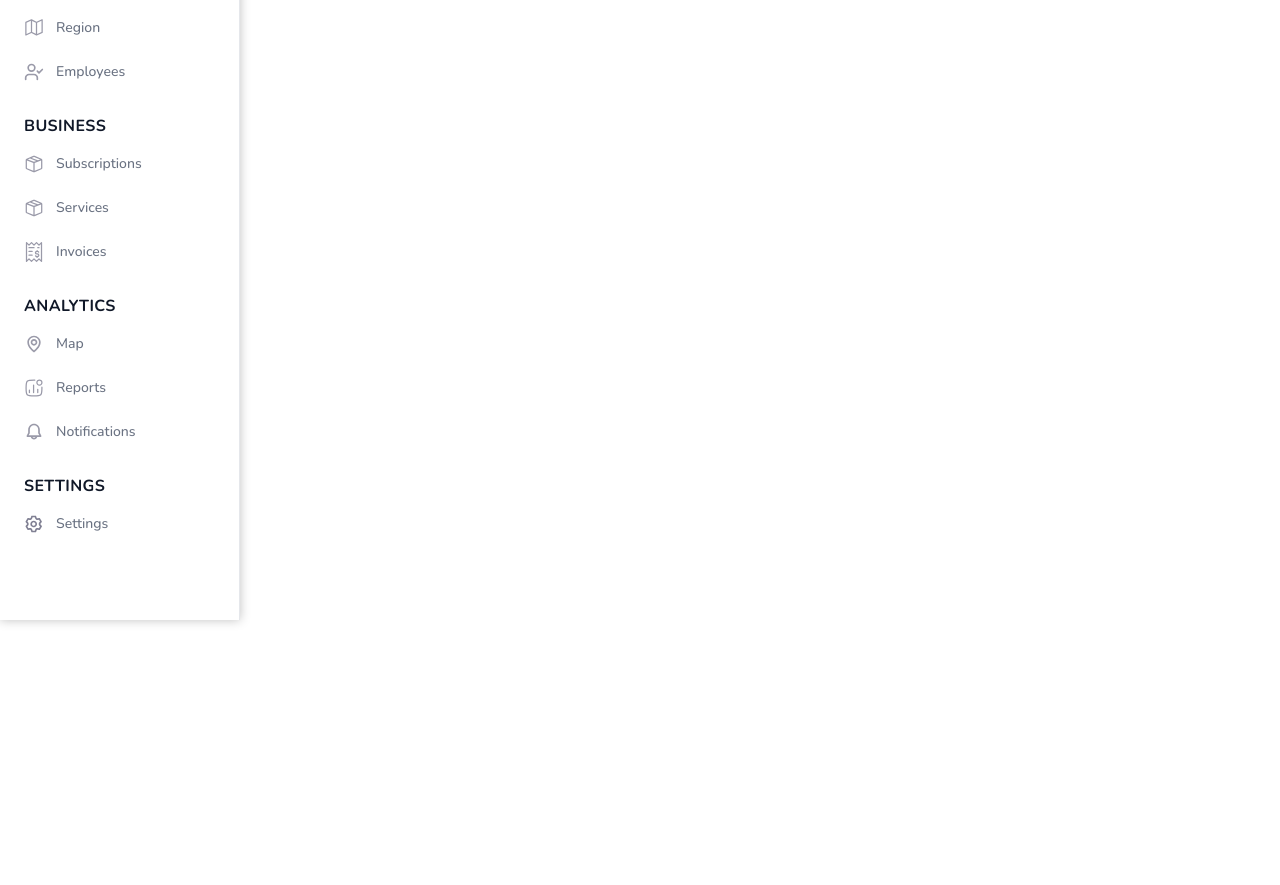
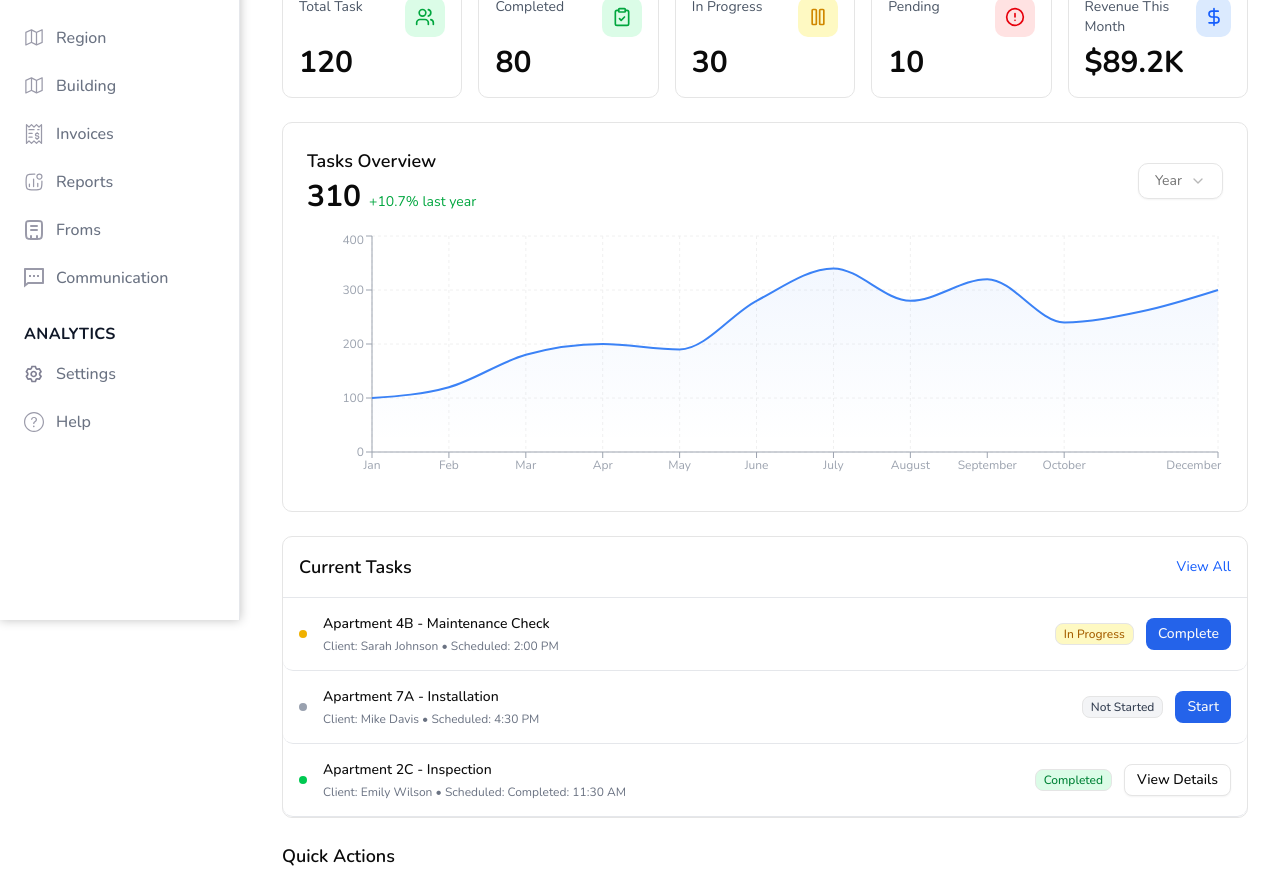
Before and after one commit to Alamin10231/CleanupSoftware, a React (Vite) app: page /employee-dashboard in a window 1280 px wide. Shown: the part 180-1065 px from the top of the page. Before the commit the page ends 800 px from the top, so only its background shows below. Built offline with nearby package versions, Linux system fonts and the light colour scheme.

Commit message:
feat: EmployeeDashboard with stats, tasks, and quick actions

```diff
--- a/src/Components/Sidebar.tsx
+++ b/src/Components/Sidebar.tsx
@@ -3,7 +3,7 @@ import { NavLink } from "react-router-dom";
 import { assets } from "../assets/assets";
 
 const Sidebar: React.FC = () => {
-  const role = "admin";
+  const role = "employee";
   const admin = [
     {
       heading: null,
--- a/src/Page/employee-dashboard/EmployeeDashboard.tsx
+++ b/src/Page/employee-dashboard/EmployeeDashboard.tsx
@@ -1,8 +1,235 @@
+import React, { useState } from 'react';
+import { Users, ClipboardCheck, Pause, AlertCircle, DollarSign, Share2, FileText, Building2, MessageSquare, ChevronDown } from 'lucide-react';
+import { LineChart, Line, XAxis, YAxis, CartesianGrid, Tooltip, ResponsiveContainer, Area, AreaChart } from 'recharts';
+import { Badge } from '@/Components/ui/badge';
+import { Button } from '@/Components/ui/button';
+import { Select, SelectContent, SelectItem, SelectTrigger, SelectValue } from '@/Components/ui/select';
 
 const EmployeeDashboard = () => {
+  const [selectedYear, setSelectedYear] = useState('Year');
+
+  const stats = [
+    { label: 'Total Task', value: '120', icon: Users, bgColor: 'bg-green-100', iconColor: 'text-green-600' },
+    { label: 'Completed', value: '80', icon: ClipboardCheck, bgColor: 'bg-green-100', iconColor: 'text-green-600' },
+    { label: 'In Progress', value: '30', icon: Pause, bgColor: 'bg-yellow-100', iconColor: 'text-yellow-600' },
+    { label: 'Pending', value: '10', icon: AlertCircle, bgColor: 'bg-red-100', iconColor: 'text-red-600' },
+    { label: 'Revenue This Month', value: '$89.2K', icon: DollarSign, bgColor: 'bg-blue-100', iconColor: 'text-blue-600' }
+  ];
+
+  const currentTasks = [
+    {
+      id: 1,
+      title: 'Apartment 4B - Maintenance Check',
+      client: 'Sarah Johnson',
+      scheduled: '2:00 PM',
+      status: 'In Progress',
+      statusColor: 'bg-yellow-100 text-yellow-700',
+      dotColor: 'bg-yellow-500',
+      action: 'Complete'
+    },
+    {
+      id: 2,
+      title: 'Apartment 7A - Installation',
+      client: 'Mike Davis',
+      scheduled: '4:30 PM',
+      status: 'Not Started',
+      statusColor: 'bg-gray-100 text-gray-700',
+      dotColor: 'bg-gray-400',
+      action: 'Start'
+    },
+    {
+      id: 3,
+      title: 'Apartment 2C - Inspection',
+      client: 'Emily Wilson',
+      scheduled: 'Completed: 11:30 AM',
+      status: 'Completed',
+      statusColor: 'bg-green-100 text-green-700',
+      dotColor: 'bg-green-500',
+      action: 'View Details'
+    }
+  ];
+
+  const chartData = [
+    { month: 'Jan', value: 100 },
+    { month: 'Feb', value: 120 },
+    { month: 'Mar', value: 180 },
+    { month: 'Apr', value: 200 },
+    { month: 'May', value: 190 },
+    { month: 'June', value: 280 },
+    { month: 'July', value: 340 },
+    { month: 'August', value: 280 },
+    { month: 'September', value: 320 },
+    { month: 'October', value: 240 },
+    { month: 'November', value: 260 },
+    { month: 'December', value: 300 }
+  ];
+
+  const quickActions = [
+    {
+      title: 'Open Assigned Form',
+      description: 'Complete pending forms',
+      icon: FileText,
+      bgColor: 'bg-blue-100',
+      iconColor: 'text-blue-600'
+    },
+    {
+      title: 'View Apartment History',
+      description: 'Check past visits and notes',
+      icon: Building2,
+      bgColor: 'bg-green-100',
+      iconColor: 'text-green-600'
+    },
+    {
+      title: 'Send WhatsApp Reply',
+      description: 'Quick client communication',
+      icon: MessageSquare,
+      bgColor: 'bg-purple-100',
+      iconColor: 'text-purple-600'
+    }
+  ];
+
   return (
-    <div>EmployeeDashboard</div>
-  )
-}
+    <div>
+      {/* Header */}
+      <div className="flex items-center justify-between mb-6">
+        <div className="flex items-center gap-3">
+          <h1 className="text-4xl font-semibold">Welcome, Sarah Miller</h1>
+          <Badge className="bg-green-100 text-green-700 border-green-200">
+            • Active
+          </Badge>
+        </div>
+        <Button className="gap-2">
+          <Share2 size={16} />
+          Share
+        </Button>
+      </div>
 
-export default EmployeeDashboard
+      {/* Stats Cards */}
+      <div className="grid grid-cols-5 gap-4 mb-6">
+        {stats.map((stat, index) => (
+          <div key={index} className="bg-white rounded-lg border p-4">
+            <div className="flex items-start justify-between mb-2">
+              <div className="text-sm text-gray-600">{stat.label}</div>
+              <div className={`w-10 h-10 rounded-lg ${stat.bgColor} flex items-center justify-center`}>
+                <stat.icon size={20} className={stat.iconColor} />
+              </div>
+            </div>
+            <div className="text-3xl font-bold">{stat.value}</div>
+          </div>
+        ))}
+      </div>
+
+      {/* Tasks Overview Chart */}
+      <div className="bg-white rounded-lg border p-6 mb-6">
+        <div className="flex items-center justify-between mb-4">
+          <div>
+            <h2 className="text-lg font-semibold mb-1">Tasks Overview</h2>
+            <div className="flex items-baseline gap-2">
+              <span className="text-3xl font-bold">310</span>
+              <span className="text-sm text-green-600">+10.7% last year</span>
+            </div>
+          </div>
+
+          <Select onValueChange={(value) => setSelectedYear(value)} >
+            <SelectTrigger className="px-4 w-[96px0px] py-2 border rounded-lg text-sm focus:outline-none focus:ring-2 focus:ring-blue-500">
+               <SelectValue placeholder="Year" />
+            </SelectTrigger>
+            <SelectContent>
+               <SelectItem value="2024">2024</SelectItem>
+               <SelectItem value="2023">2023</SelectItem>
+               <SelectItem value="2022">2022</SelectItem>
+            </SelectContent>
+         </Select>
+        </div>
+
+        <div className="h-64">
+          <ResponsiveContainer width="100%" height="100%">
+            <AreaChart data={chartData}>
+              <defs>
+                <linearGradient id="colorValue" x1="0" y1="0" x2="0" y2="1">
+                  <stop offset="5%" stopColor="#3b82f6" stopOpacity={0.1}/>
+                  <stop offset="95%" stopColor="#3b82f6" stopOpacity={0}/>
+                </linearGradient>
+              </defs>
+              <CartesianGrid strokeDasharray="3 3" stroke="#f0f0f0" />
+              <XAxis
+                dataKey="month"
+                tick={{ fontSize: 12 }}
+                stroke="#9ca3af"
+              />
+              <YAxis
+                tick={{ fontSize: 12 }}
+                stroke="#9ca3af"
+                domain={[0, 400]}
+                ticks={[0, 100, 200, 300, 400]}
+              />
+              <Tooltip />
+              <Area
+                type="monotone"
+                dataKey="value"
+                stroke="#3b82f6"
+                strokeWidth={2}
+                fill="url(#colorValue)"
+              />
+            </AreaChart>
+          </ResponsiveContainer>
+        </div>
+      </div>
+
+      {/* Current Tasks */}
+      <div className="bg-white rounded-lg border mb-6">
+        <div className="flex items-center justify-between border-b border-gray-200 p-4">
+          <h2 className="text-lg font-semibold">Current Tasks</h2>
+          <button className="text-sm text-blue-600 hover:underline">View All</button>
+        </div>
+
+        <div>
+          {currentTasks.map((task) => (
+            <div key={task.id} className="flex items-center justify-between border-b border-gray-200 p-4 rounded-lg hover:bg-gray-100 transition">
+              <div className="flex items-center gap-4">
+                <div className={`w-2 h-2 rounded-full ${task.dotColor}`}></div>
+                <div>
+                  <div className="font-medium text-sm mb-1">{task.title}</div>
+                  <div className="text-xs text-gray-500">
+                    Client: {task.client} • Scheduled: {task.scheduled}
+                  </div>
+                </div>
+              </div>
+              <div className="flex items-center gap-3">
+                <Badge variant="outline" className={task.statusColor}>
+                  {task.status}
+                </Badge>
+                <Button
+                  size="sm"
+                  variant={task.action === 'View Details' ? 'outline' : 'default'}
+                >
+                  {task.action}
+                </Button>
+              </div>
+            </div>
+          ))}
+        </div>
+      </div>
+
+      {/* Quick Actions */}
+      <div>
+        <h2 className="text-lg font-semibold mb-4">Quick Actions</h2>
+        <div className="grid grid-cols-3 gap-4">
+          {quickActions.map((action, index) => (
+            <div key={index} className="bg-white rounded-lg border hover:shadow-md transition cursor-pointer flex gap-4 items-center p-4">
+              <div className={`w-12 h-12 rounded-lg ${action.bgColor} flex items-center justify-center`}>
+                <action.icon size={24} className={action.iconColor} />
+              </div>
+              <div>
+                  <h3 className="font-semibold text-sm mb-1">{action.title}</h3>
+                  <p className="text-xs text-gray-500">{action.description}</p>
+               </div>
+            </div>
+          ))}
+        </div>
+      </div>
+    </div>
+  );
+};
+
+export default EmployeeDashboard;
--- a/src/Router/Router.tsx
+++ b/src/Router/Router.tsx
@@ -39,8 +39,9 @@ const Router = () => {
             {/* Public Home */}
             <Route path="home" element={<Home />} />
 
-            {/* Admin routes */}
             <Route path="/" element={<Layout />}>
+
+            {/* admin */}
                 <Route index element={<Dashboard />} />
                 <Route path="client" element={<Clients />} />
                 <Route path="help" element={<Help />} />
@@ -57,20 +58,34 @@ const Router = () => {
                 <Route path="subscriptionplan" element={<SubscriptionPlan />} />
                 <Route path="add-new-plan" element={<AddNewPlanForm />} />
                 <Route path="add-services" element={<AddNewServiceForm />} />
-                <Route path="/employee-dashboard" element={<EmployeeDashboard />} />
-                <Route path="/employee-building" element={<EmployeeBuilding />} />
-                <Route path="/employee-communication" element={<EmployeeCommunication />} />
+
+            {/* Employee */}
+                <Route
+                    path="/employee-dashboard"
+                    element={<EmployeeDashboard />}
+                />
+                <Route
+                    path="/employee-building"
+                    element={<EmployeeBuilding />}
+                />
+                <Route
+                    path="/employee-communication"
+                    element={<EmployeeCommunication />}
+                />
                 <Route path="/employee-setting" element={<EmployeeSetting />} />
                 <Route path="/employee-forms" element={<EmployeeForms />} />
                 <Route path="/employee-help" element={<EmployeeHelp />} />
                 <Route path="/employee-region" element={<EmployeeRegion />} />
                 <Route path="/employee-report" element={<EmployeeReports />} />
-                <Route path="/employee-invoice" element={<EmployeeInvoicees />} />
-                <Route path="/employee-subscriptions" element={<EmployeeSubscription/>}/>
+                <Route
+                    path="/employee-invoice"
+                    element={<EmployeeInvoicees />}
+                />
+                <Route
+                    path="/employee-subscriptions"
+                    element={<EmployeeSubscription />}
+                />
             </Route>
-
-            {/* Employee routes */}
-
 
             {/* Auth routes */}
             <Route path="adminlogin" element={<AdminLogin />} />
```
